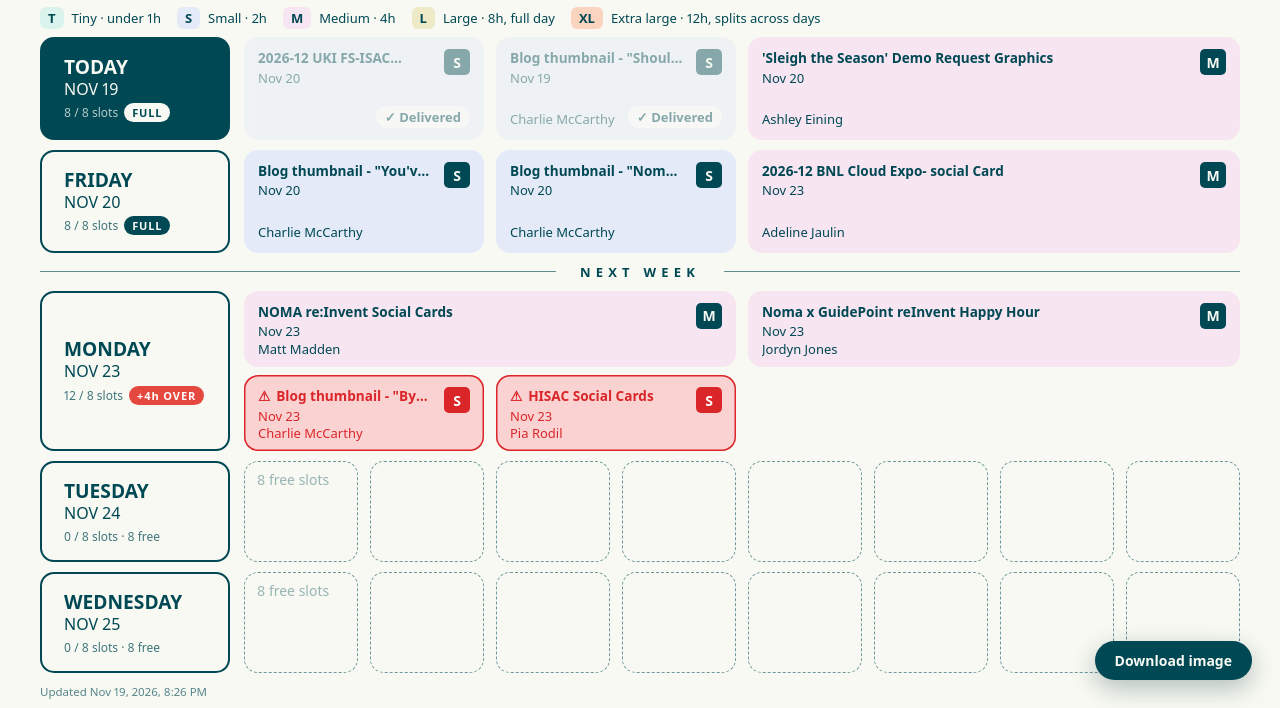
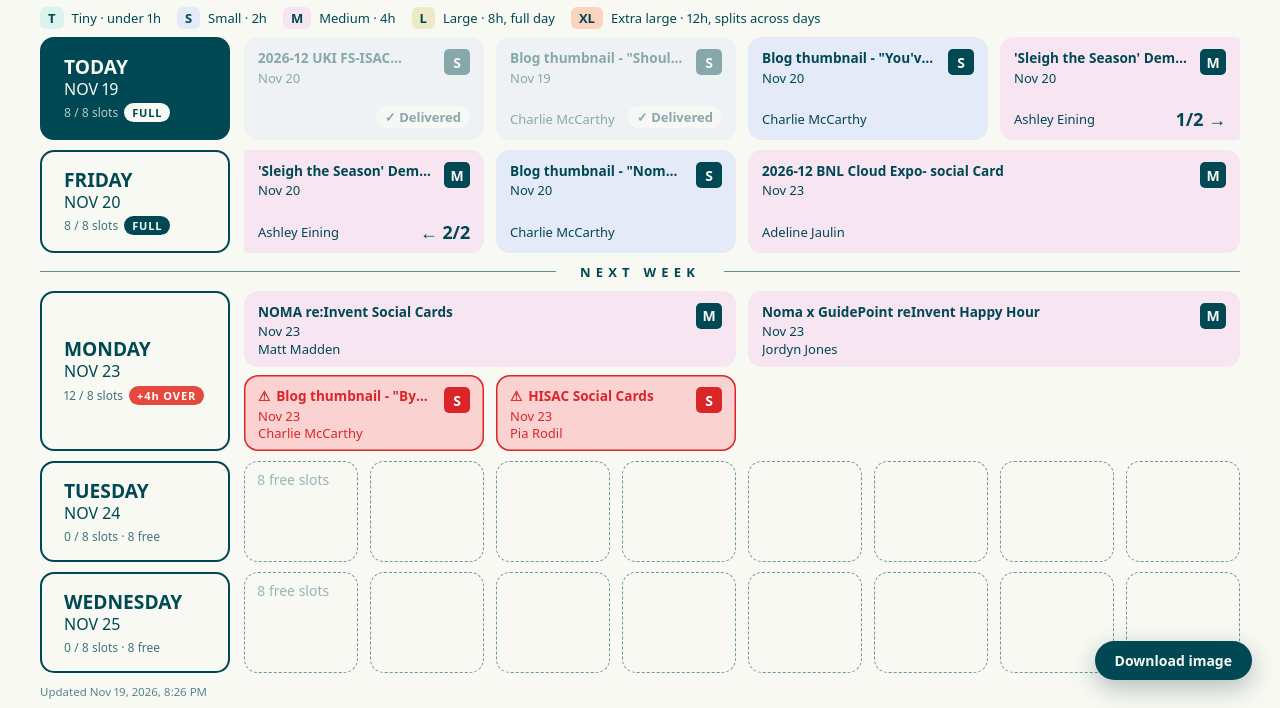
Before and after one commit to camilachisini/clientdashboard, a plain HTML site: page noma/index.html in a window 1280 px wide. Shown: the part 92-800 px from the top of the page. Drawn offline with Linux system fonts and the light colour scheme.

Commit message:
Internal review goes before In progress when filling today
Co-Authored-By: Claude Opus 5.5 <noreply@anthropic.com>
Claude-Session: https://claude.ai/code/session_014H9TfhAC7s5NgPZ3D1Cpmj

```diff
--- a/noma/app.js
+++ b/noma/app.js
@@ -71,6 +71,8 @@ function plan(tasks) {
   const dates = windowDates();
   const days = new Map(dates.map((d) => [d, []]));
   const rank = (t) => (t.order == null ? 1e9 : t.order);
+  // Further along first: Internal review, then In progress, then the rest.
+  const stage = (t) => (t.status === 'Internal review' ? 2 : t.status === 'In progress' ? 1 : 0);
   // Only work the studio still has to do; anything past due lands on today.
   // Delivered today (or due today and delivered) stays on today, faded.
   const ON_BOARD = ['To-do', 'Auto-created', 'In progress', 'Internal review'];
@@ -84,7 +86,7 @@ function plan(tasks) {
     .map((t) => (t.due < dates[0] ? { ...t, due: dates[0] } : t))
     .filter((t) => days.has(t.due))
     .map((t) => { const s = sizeOf(t); return { ...t, size: s.size, known: s.known, total: SLOTS[s.size] }; })
-    .sort((a, b) => b.done - a.done || !!b.started - !!a.started || rank(a) - rank(b) || b.total - a.total || a.name.localeCompare(b.name))
+    .sort((a, b) => b.done - a.done || stage(b) - stage(a) || rank(a) - rank(b) || b.total - a.total || a.name.localeCompare(b.name))
     .forEach((t) => days.get(t.due).push({ ...t, slots: t.total, date: t.due }));
 
   // Started work that doesn't fit today carries over to the next working day (split if part fits today).
--- a/noma/index.html
+++ b/noma/index.html
@@ -227,6 +227,6 @@ html, body { min-height: 100%; }
 
 
 <script src="html-to-image.js?v=2"></script>
-<script src="app.js?v=2026-11-19-16"></script>
+<script src="app.js?v=2026-11-19-17"></script>
 </body>
 </html>
```
